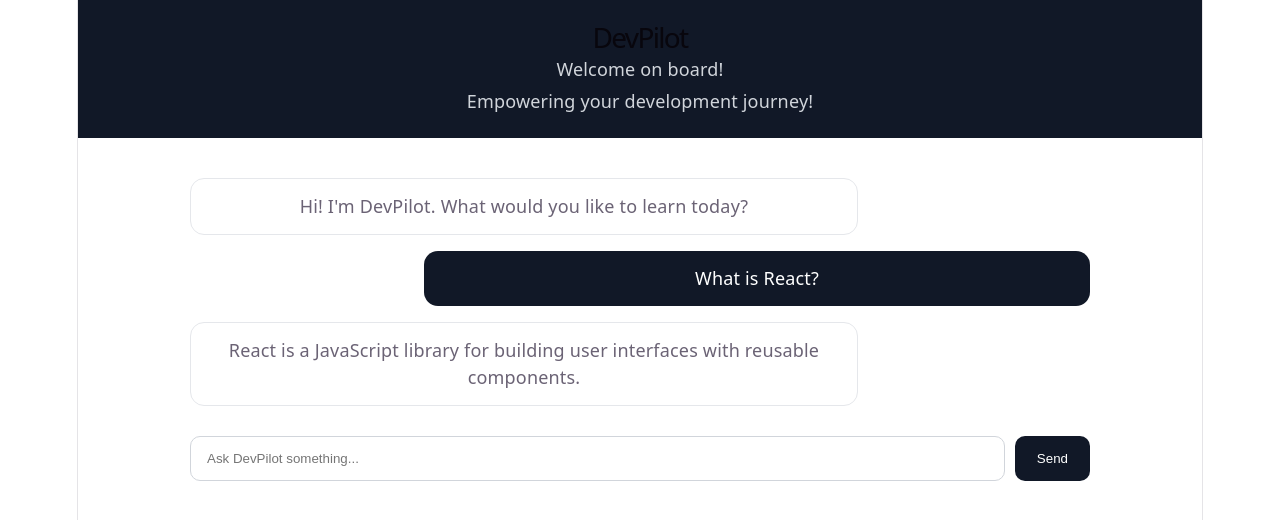
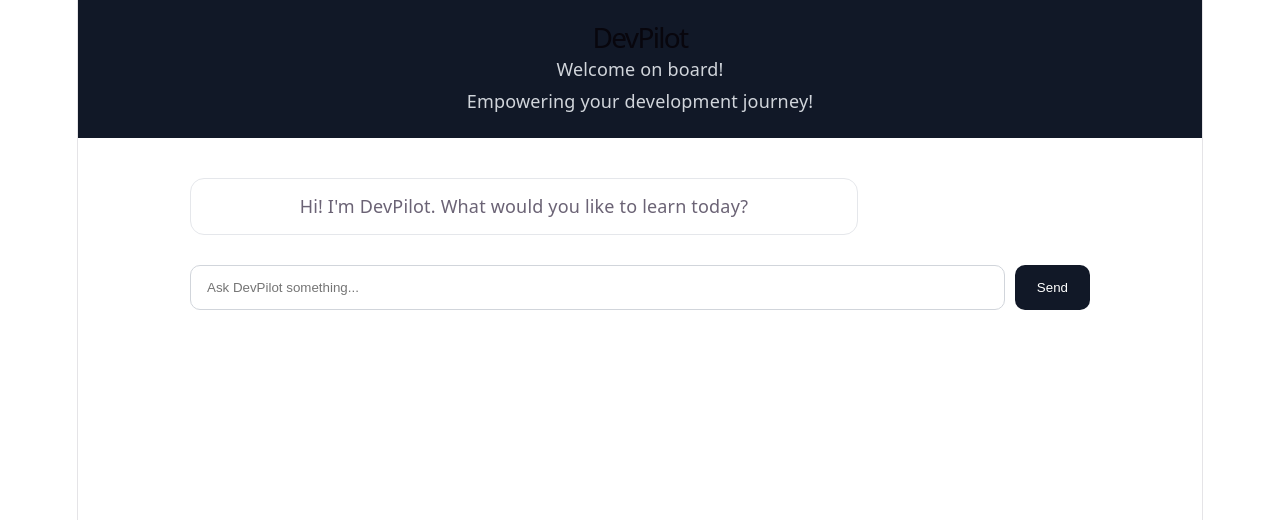
Before and after one commit to TSOLER89/devpilot, a React (Vite) app: page / in a window 1280 px wide. Shown: the top 520 px of the page. Built offline with nearby package versions, Linux system fonts and the light colour scheme.

Commit message:
Add interactive chat messages

```diff
--- a/src/App.jsx
+++ b/src/App.jsx
@@ -7,8 +7,28 @@ import ChatInput from "./components/ChatInput";
 function App() {
   const [input, setInput] = useState("");
 
+  const [messages, setMessages] = useState([
+    {
+      id: 1,
+      role: "assistant",
+      message: "Hi! I'm DevPilot. What would you like to learn today?",
+    },
+  ]);
+
   const handleSend = () => {
-    console.log(input);
+    if (input.trim() === "") {
+      return;
+    }
+
+    const newMessage = {
+      id: Date.now(),
+      role: "user",
+      message: input,
+    };
+
+    setMessages([...messages, newMessage]);
+
+    setInput("");
   };
 
   return (
@@ -16,20 +36,13 @@ function App() {
       <Header />
 
       <main className="chat-container">
-        <ChatMessage
-          role="assistant"
-          message="Hi! I'm DevPilot. What would you like to learn today?"
-        />
-
-        <ChatMessage
-          role="user"
-          message="What is React?"
-        />
-
-        <ChatMessage
-          role="assistant"
-          message="React is a JavaScript library for building user interfaces with reusable components."
-        />
+        {messages.map((item) => (
+          <ChatMessage
+            key={item.id}
+            role={item.role}
+            message={item.message}
+          />
+        ))}
 
         <ChatInput
           input={input}
```
